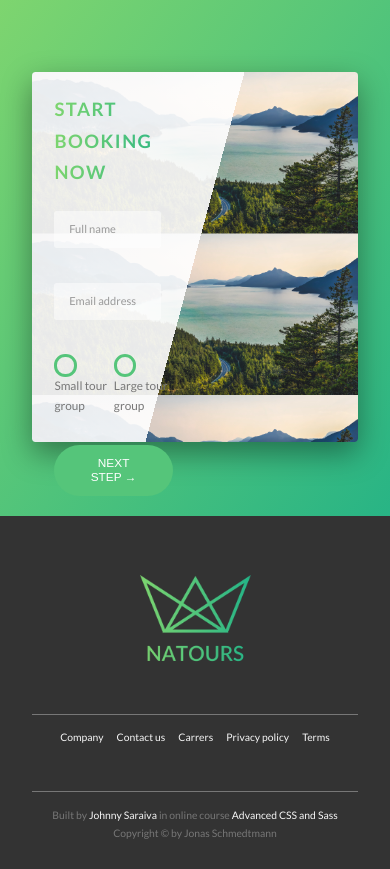
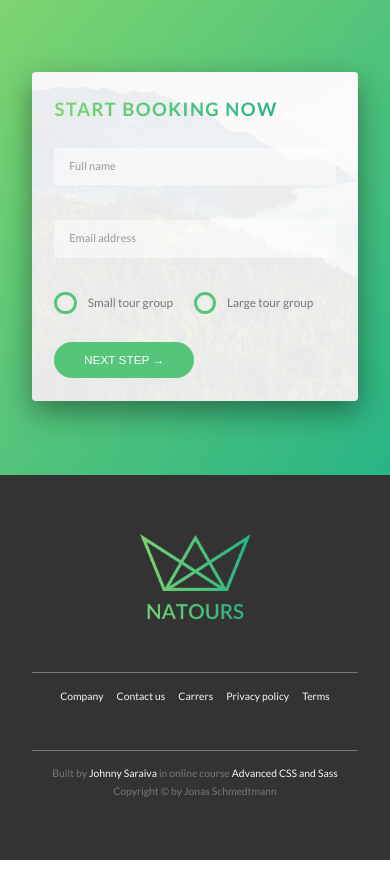
Before and after one commit to Johnny-Saraiva/natours, a website: page index.html in a window 390 px wide. Shown: the part 5534-6403 px from the top of the page. Drawn offline with Linux system fonts and the light colour scheme.

Commit message:
Configured responsive form book layout

```diff
--- a/sass/components/_form.scss
+++ b/sass/components/_form.scss
@@ -15,6 +15,10 @@
     width: 90%;
     display: block;
     transition: all .3s;
+
+    @include responsive(tablet-portrait) {
+      width: 100%;
+    }
 
     &:focus {
       outline: none;
--- a/sass/pages/_home.scss
+++ b/sass/pages/_home.scss
@@ -68,10 +68,32 @@
   border-radius: .5rem;
   box-shadow: 0 1.5rem 4rem rgba($color-black, 0.4);
 
-  height: 50rem;
+  @include responsive(tablet-landscape) {
+    background-image: linear-gradient(105deg,
+      rgba($color-white, .9) 0%,
+      rgba($color-white, .9) 65%,
+      transparent 65%),
+      url(../../img/nat-10.jpg);
+      background-size: cover;
+  }
+
+  @include responsive(tablet-portrait) {
+    background-image: linear-gradient(to right,
+      rgba($color-white, .9) 0%,
+      rgba($color-white, .9) 100%),
+      url(../../img/nat-10.jpg);
+  }
 
   &__form {
     width: 50%;
     padding: 3rem;
+
+    @include responsive(tablet-landscape) {
+      width: 65%;
+    }
+
+    @include responsive(tablet-portrait) {
+      width: 100%;
+    }
   }
 }
```
Also changed, not shown: css/style.css.
